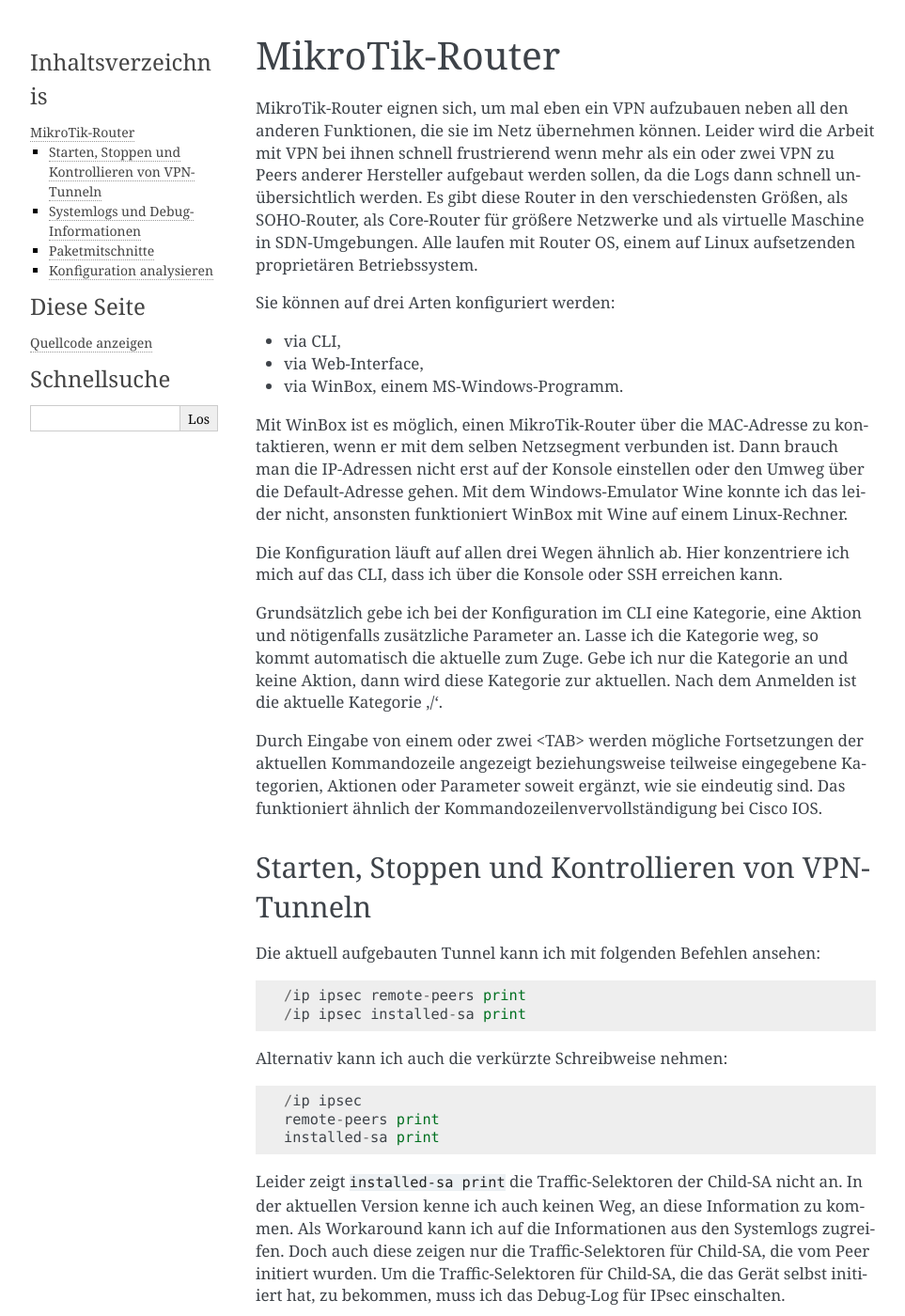
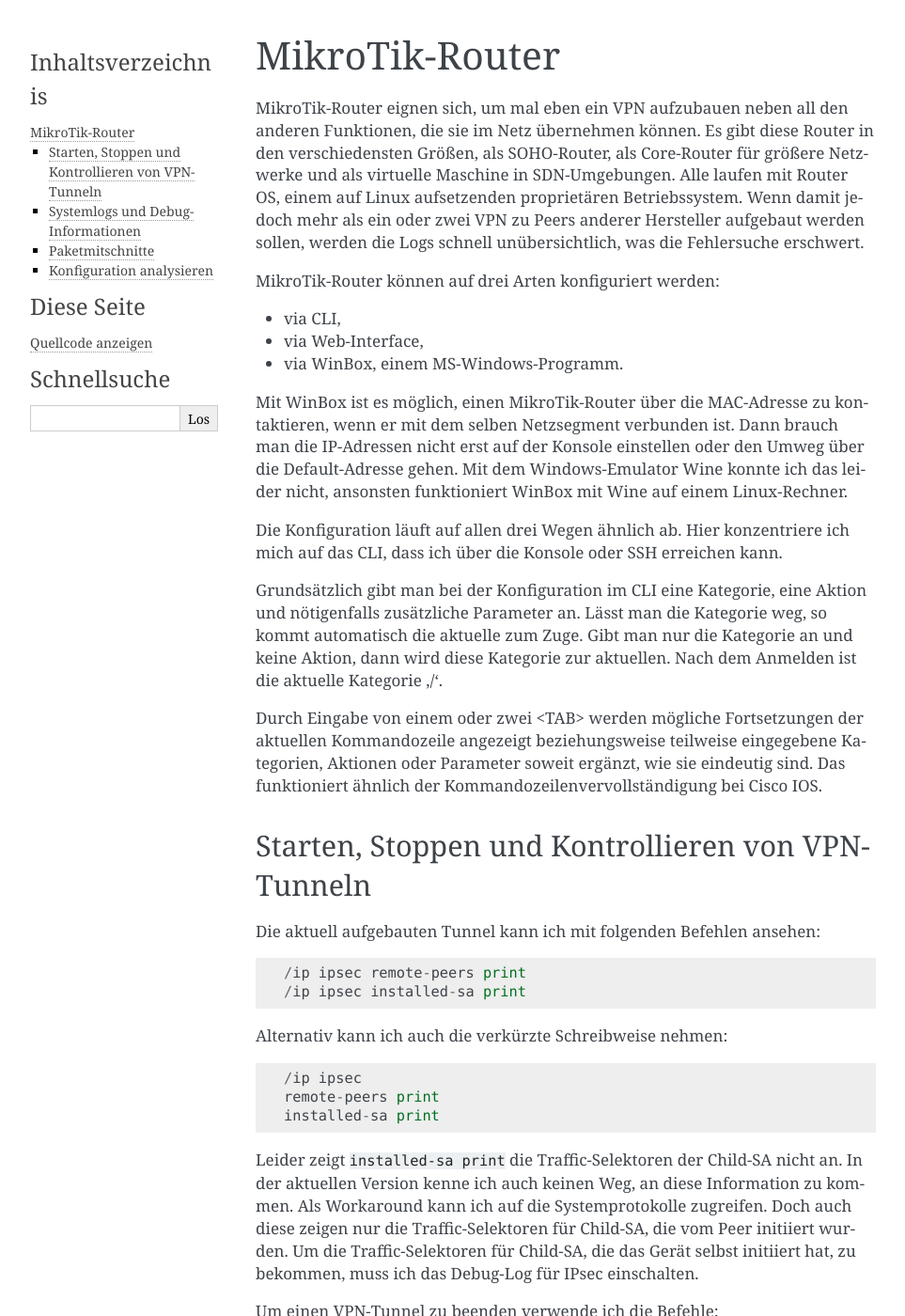
Before and after one commit to matwei-books/Fehlersuche-bei-IPsec-VPN-mit-IKEv2, a Sphinx documentation site: the page built from source/software/mikrotik-router.rst, in a window 1280 px wide and 1400 px high. Shown: the whole window at 94% size, without its empty margins (148-1111 px from the left). Built offline with Sphinx 7.4.7, drawn with Linux system fonts in a browser that asks for light colours; some of the changed text lies outside the part shown.

Commit message:
nach laut lesen überarbeitet, Rechtschreibung

```diff
--- a/source/software/mikrotik-router.rst
+++ b/source/software/mikrotik-router.rst
@@ -6,16 +6,16 @@
 um mal eben ein VPN aufzubauen
 neben all den anderen Funktionen,
 die sie im Netz übernehmen können.
-Leider wird die Arbeit mit VPN bei ihnen schnell frustrierend
-wenn mehr als ein oder zwei VPN
-zu Peers anderer Hersteller aufgebaut werden sollen,
-da die Logs dann schnell unübersichtlich werden.
 Es gibt diese Router in den verschiedensten Größen,
 als SOHO-Router, als Core-Router für größere Netzwerke und als virtuelle
 Maschine in SDN-Umgebungen. Alle laufen mit Router OS, einem auf Linux
 aufsetzenden proprietären Betriebssystem.
+Wenn damit jedoch mehr als ein oder zwei VPN
+zu Peers anderer Hersteller aufgebaut werden sollen,
+werden die Logs schnell unübersichtlich,
+was die Fehlersuche erschwert.
 
-Sie können auf drei Arten konfiguriert werden:
+MikroTik-Router können auf drei Arten konfiguriert werden:
 
 * via CLI,
 * via Web-Interface,
@@ -33,10 +33,10 @@
 Hier konzentriere ich mich auf das CLI,
 dass ich über die Konsole oder SSH erreichen kann.
 
-Grundsätzlich gebe ich bei der Konfiguration im CLI
+Grundsätzlich gibt man bei der Konfiguration im CLI
 eine Kategorie, eine Aktion und nötigenfalls zusätzliche Parameter an.
-Lasse ich die Kategorie weg, so kommt automatisch die aktuelle zum Zuge.
-Gebe ich nur die Kategorie an und keine Aktion,
+Lässt man die Kategorie weg, so kommt automatisch die aktuelle zum Zuge.
+Gibt man nur die Kategorie an und keine Aktion,
 dann wird diese Kategorie zur aktuellen.
 Nach dem Anmelden ist die aktuelle Kategorie '/'.
 
@@ -63,11 +63,12 @@
 Leider zeigt ``installed-sa print`` die Traffic-Selektoren der Child-SA
 nicht an.
 In der aktuellen Version kenne ich auch keinen Weg,
-an diese Information zu kommen.  Als Workaround kann ich auf die
-Informationen aus den Systemlogs zugreifen. Doch auch diese zeigen nur
-die Traffic-Selektoren für Child-SA, die vom Peer initiert wurden. Um die
-Traffic-Selektoren für Child-SA, die das Gerät selbst initiiert hat, zu
-bekommen, muss ich das Debug-Log für IPsec einschalten.
+an diese Information zu kommen.
+Als Workaround kann ich auf die Systemprotokolle zugreifen.
+Doch auch diese zeigen nur die Traffic-Selektoren für Child-SA,
+die vom Peer initiiert wurden.
+Um die Traffic-Selektoren für Child-SA, die das Gerät selbst initiiert hat,
+zu bekommen, muss ich das Debug-Log für IPsec einschalten.
 
 Um einen VPN-Tunnel zu beenden verwende ich die Befehle::
 
@@ -178,9 +183,6 @@
 
 Mit dem Attribut ``memory-scroll`` kann ich einen dauerhaften Mitschnitt
 bei beschränktem Speicherplatz einstellen.
-
-Bevor ich Limits ändere, schaue ich mit ``/system resource print`` nach,
-wie viel Ressourcen (Hauptspeicher, Plattenplatz) ich zur Verfügung habe.
 
 Konfiguration analysieren
 -------------------------
```
Also changed, not shown: other parts of source/software/mikrotik-router.rst (+10 -6 lines).
